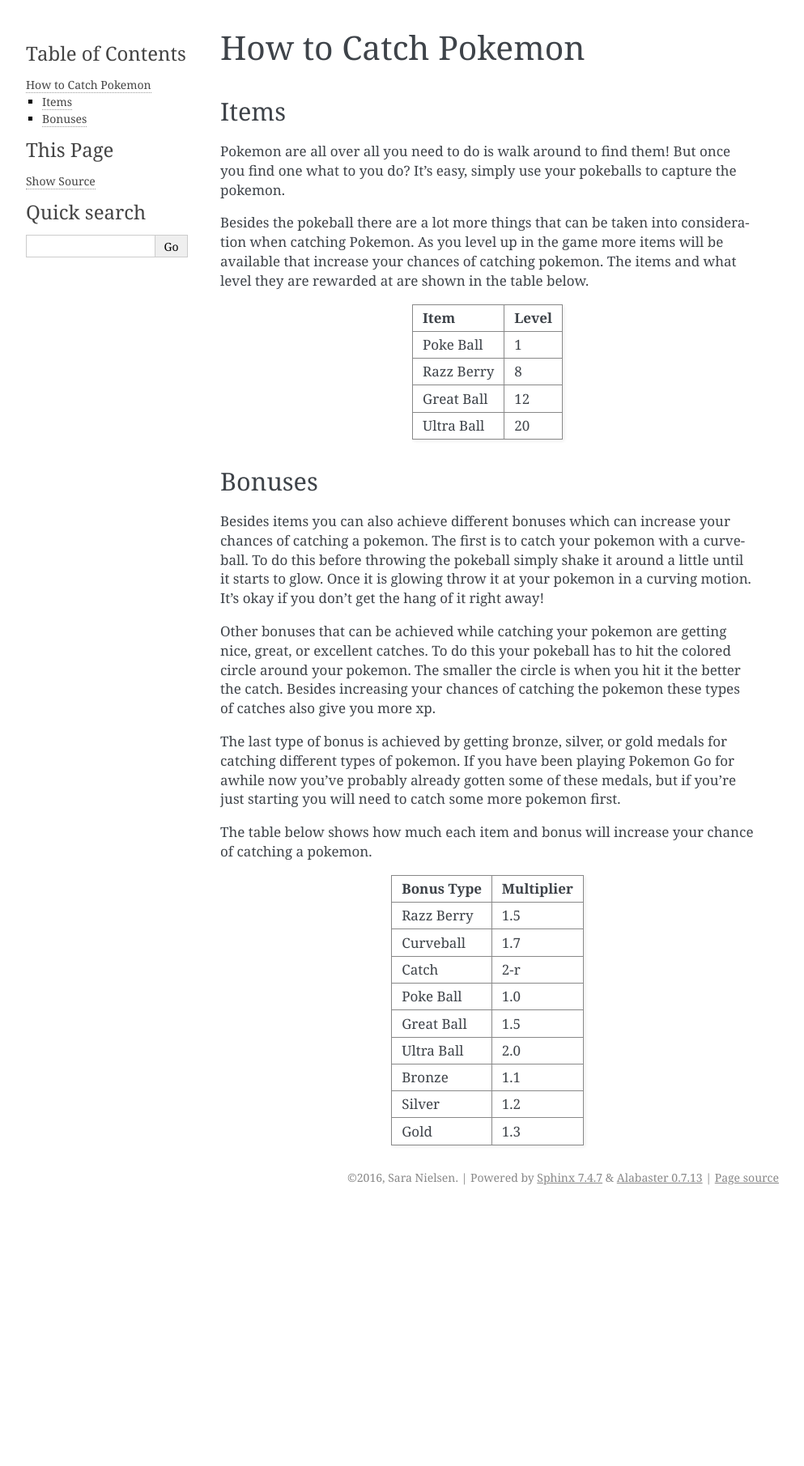
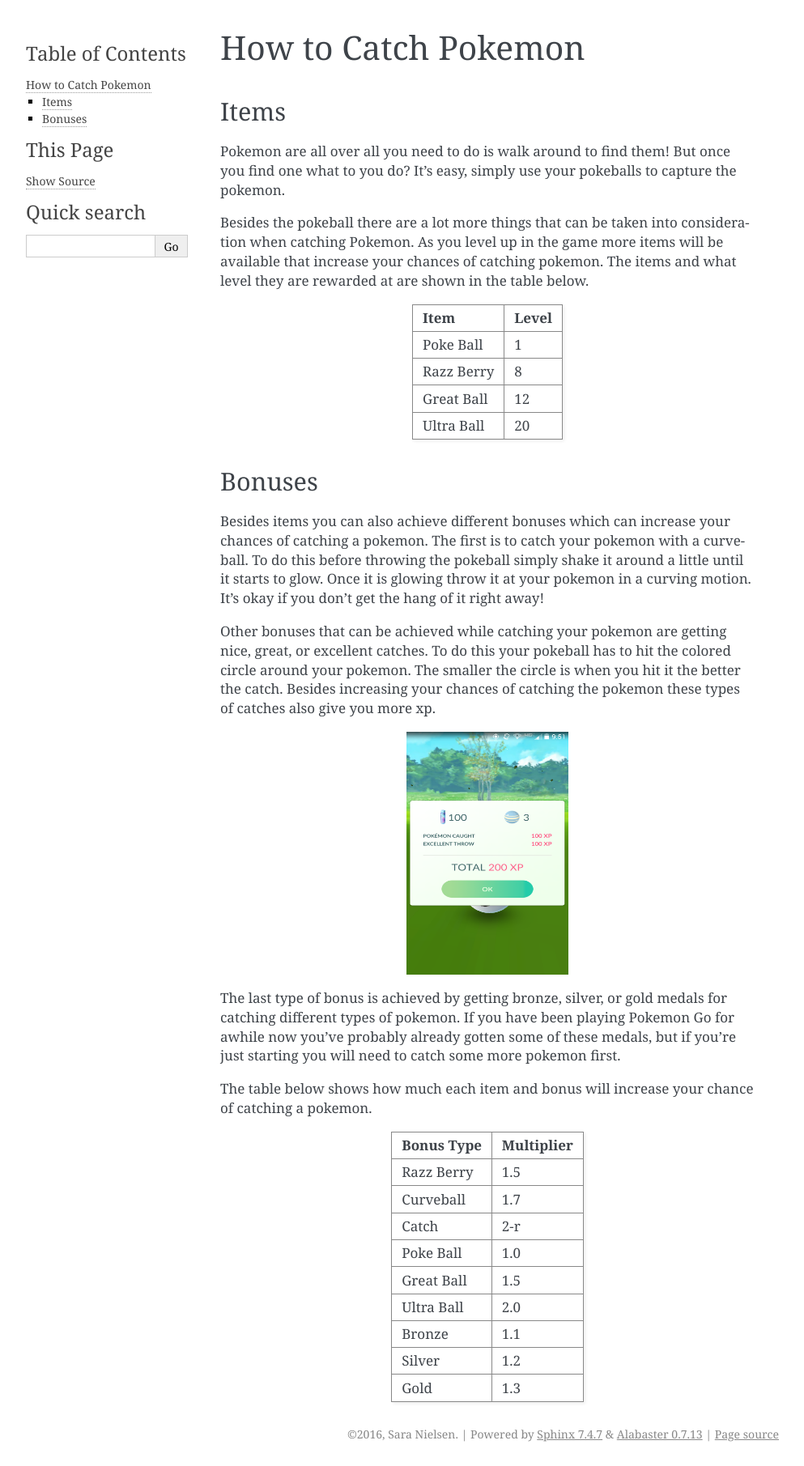
Before and after one commit to SaraNielsen21/pokemon_go, a Sphinx documentation site: the page built from source/catching/catching.rst, in a window 1280 px wide. Shown: the whole page at 81% size, without its empty margins (148-1141 px from the left). Built offline with Sphinx 7.4.7, drawn with Linux system fonts in a browser that asks for light colours; before the commit the page ends 1494 px from its top, so only the background shows below that.

Commit message:
Added image to catching page

```diff
--- a/source/catching/catching.rst
+++ b/source/catching/catching.rst
@@ -35,6 +35,11 @@
 it the better the catch. Besides increasing your chances of catching the
 pokemon these types of catches also give you more xp.
 
+.. image:: excellent.png
+	:align: center
+	:height: 300
+	:width: 200
+
 The last type of bonus is achieved by getting bronze, silver, or gold medals
 for catching different types of pokemon. If you have been playing Pokemon Go
 for awhile now you've probably already gotten some of these medals, but if
```
Also changed, not shown: source/catching/excellent.png (added).
